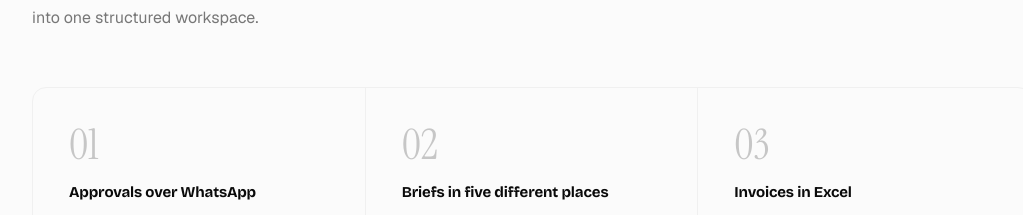
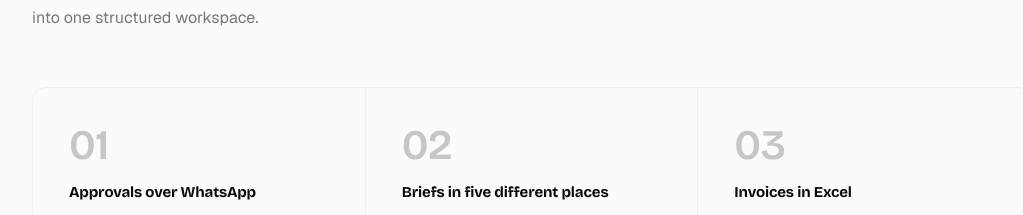
Before and after one commit to Shanks026/landing-tercero, a React (Vite) app: page / in a window 1280 px wide. Shown: the part 1226-1441 px from the top of the page, without its empty margins (108-1131 px from the left). Built offline with nearby package versions, Linux system fonts and the light colour scheme.

Commit message:
UI updates: semantic colors, shadcn buttons, Lucide icons, platform icons, links wiring

```diff
--- a/src/components/Problem.jsx
+++ b/src/components/Problem.jsx
@@ -28,7 +28,7 @@ export function Problem() {
                 i < 2 ? 'border-r border-border max-md:border-r-0 max-md:border-b' : ''
               }`}
             >
-              <div className="font-serif text-[42px] text-muted-foreground/40 leading-none mb-[14px] font-normal">{item.n}</div>
+              <div className="font-display text-[42px] text-muted-foreground/40 leading-none mb-[14px] font-regular">{item.n}</div>
               <div className="font-['Bricolage_Grotesque'] text-[15px] font-bold text-foreground mb-2 tracking-[-0.01em]">{item.title}</div>
               <div className="text-sm text-muted-foreground leading-[1.6] font-normal">{item.desc}</div>
             </div>
```
